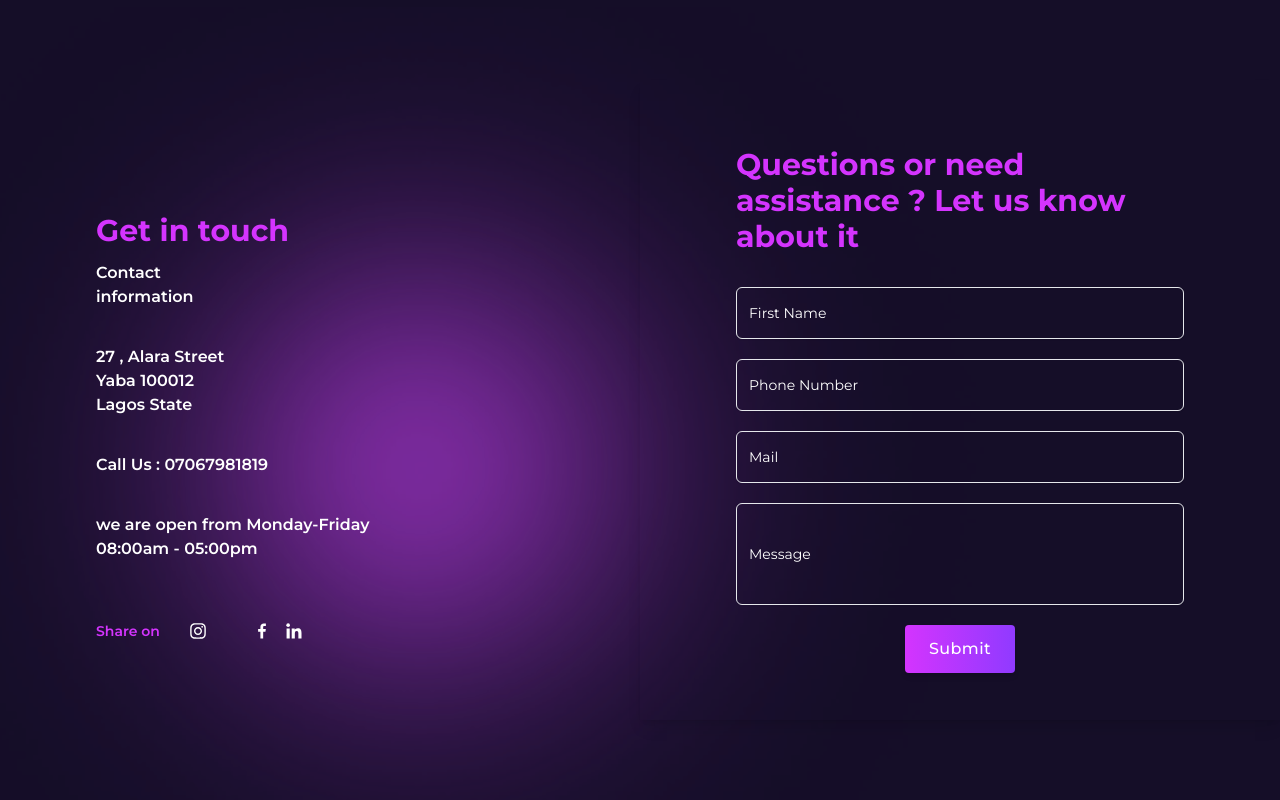
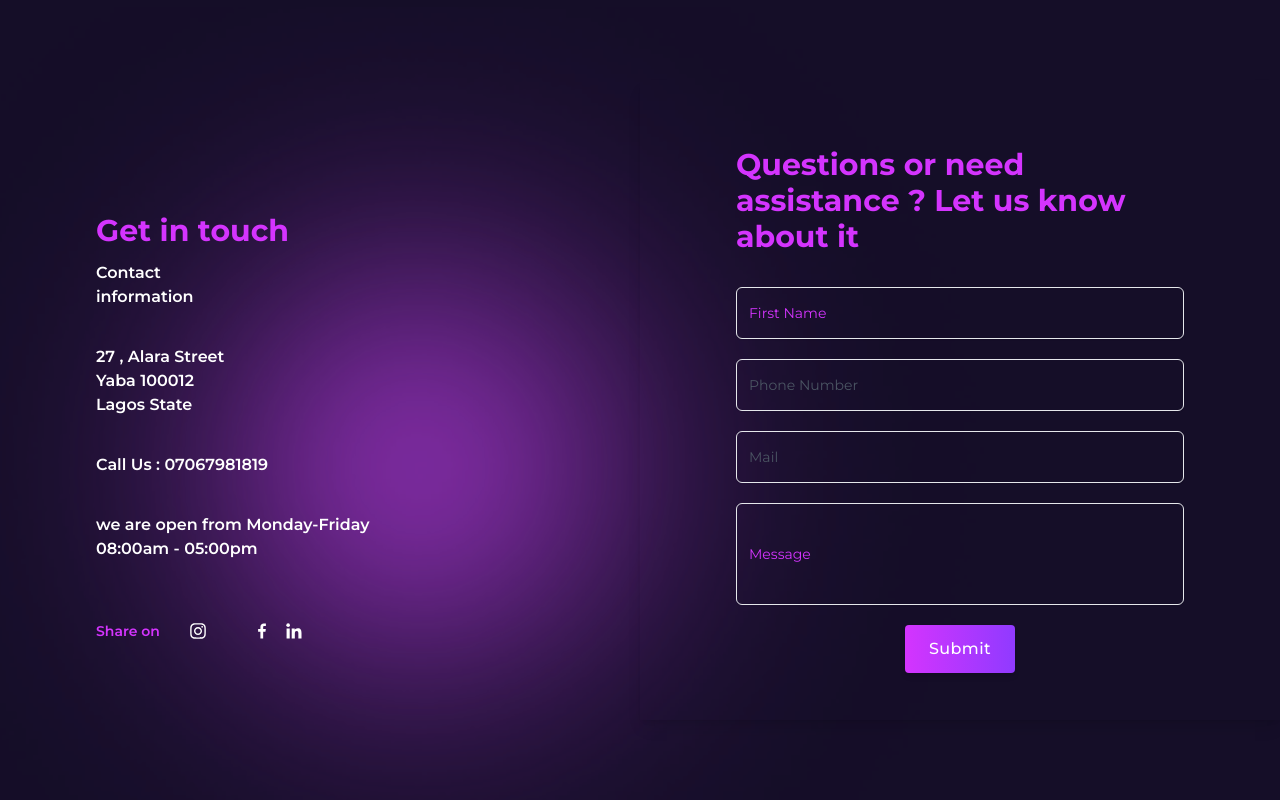
Before and after one commit to OgbuEsther/getLinked, a React (Vite) app: page /contact in a window 1280 px wide. Built offline with nearby package versions, Linux system fonts and the light colour scheme; some icons are missing; a web font is replaced by a local one.

Commit message:
making slight changes

```diff
--- a/src/auth/ContactUs.tsx
+++ b/src/auth/ContactUs.tsx
@@ -12,6 +12,8 @@ import { FiPhoneCall } from "react-icons/fi";
 
 const baseUrl = `https://backend.getlinked.ai`;
 
+import { RingLoader } from "react-spinners";
+
 const ContactUs = () => {
   const [email, setEmail] = useState("");
   const [phone_number, setPhone_number] = useState(0);
@@ -20,8 +22,16 @@ const ContactUs = () => {
 
   const [showPopUp, setShowPopUp] = useState(false);
 
+  //loading state
+  const [isLoading, setIsLoading] = React.useState<boolean>(false);
   const sendMessage = async (e: any) => {
     e.preventDefault();
+    setIsLoading(true);
+
+    setTimeout(() => {
+      // End the loading state
+      setIsLoading(false);
+    }, 2000);
     await axios
       .post(
         `${baseUrl}/hackathon/contact-form
@@ -56,6 +66,11 @@ const ContactUs = () => {
   return (
     <div className="h-screen">
       {showPopUp && <PopUp OnClick={NotShow} />}
+      {isLoading ? (
+        <div className="fixed inset-0 flex justify-center items-center bg-purple-400">
+          <RingLoader color="#150E28" size={60} />
+        </div>
+      ) : (
         <main className="w-[100%] h-[100vh] flex bg-[#150E28] items-center bg-hero bg-left-top bg-no-repeat">
           <div className="relative flex-1 hidden items-center justify-center h-screen  lg:flex">
             <div className="relative z-10 w-full max-w-md">
@@ -77,7 +92,9 @@ const ContactUs = () => {
                   Lagos State
                 </p>
                 <br />
-              <p className="text-white font-semibold">Call Us : 07067981819</p>
+                <p className="text-white font-semibold">
+                  Call Us : 07067981819
+                </p>
                 <br />
                 <p className="text-white font-semibold">
                   we are open from Monday-Friday <br /> 08:00am - 05:00pm
@@ -152,7 +169,7 @@ const ContactUs = () => {
                       placeholder="first_name"
                     />
 
-                  <span className="pointer-events-none absolute start-2.5 top-0 -translate-y-1/2 bg-transparent p-0.5 text-xs text-white transition-all peer-placeholder-shown:top-1/2 peer-placeholder-shown:text-sm peer-focus:top-0 peer-focus:text-xs">
+                    <span className="pointer-events-none absolute start-2.5 top-0 -translate-y-1/2 bg-transparent p-0.5 text-xs text-[#D434FE] transition-all peer-placeholder-shown:top-1/2 peer-placeholder-shown:text-sm peer-focus:top-0 peer-focus:text-xs">
                       First Name
                     </span>
                   </label>
@@ -169,7 +186,7 @@ const ContactUs = () => {
                       placeholder="phone_number"
                     />
 
-                  <span className="pointer-events-none absolute start-2.5 top-0 -translate-y-1/2 bg-transparent p-0.5 text-xs text-white transition-all peer-placeholder-shown:top-1/2 peer-placeholder-shown:text-sm peer-focus:top-0 peer-focus:text-xs">
+                    <span className="pointer-events-none absolute start-2.5 top-0 -translate-y-1/2 bg-transparent p-0.5 text-xs text-[#D434FE]transition-all peer-placeholder-shown:top-1/2 peer-placeholder-shown:text-sm peer-focus:top-0 peer-focus:text-xs">
                       Phone Number
                     </span>
                   </label>
@@ -186,7 +203,7 @@ const ContactUs = () => {
                       placeholder="Mail"
                     />
 
-                  <span className="pointer-events-none absolute start-2.5 top-0 -translate-y-1/2 bg-transparent p-0.5 text-xs text-white transition-all peer-placeholder-shown:top-1/2 peer-placeholder-shown:text-sm peer-focus:top-0 peer-focus:text-xs">
+                    <span className="pointer-events-none absolute start-2.5 top-0 -translate-y-1/2 bg-transparent p-0.5 text-xs text-[#D434FE]transition-all peer-placeholder-shown:top-1/2 peer-placeholder-shown:text-sm peer-focus:top-0 peer-focus:text-xs">
                       Mail
                     </span>
                   </label>
@@ -203,7 +220,7 @@ const ContactUs = () => {
                       placeholder="Message"
                     />
 
-                  <span className="pointer-events-none absolute start-2.5 top-0 -translate-y-1/2 bg-transparent p-0.5 text-xs text-white transition-all peer-placeholder-shown:top-1/2 peer-placeholder-shown:text-sm peer-focus:top-0 peer-focus:text-xs">
+                    <span className="pointer-events-none absolute start-2.5 top-0 -translate-y-1/2 bg-transparent p-0.5 text-xs text-[#D434FE] transition-all peer-placeholder-shown:top-1/2 peer-placeholder-shown:text-sm peer-focus:top-0 peer-focus:text-xs">
                       Message
                     </span>
                   </label>
@@ -239,6 +256,7 @@ const ContactUs = () => {
             </div>
           </div>
         </main>
+      )}
     </div>
   );
 };
```
Lines whose indentation alone changed are shown as unchanged.
